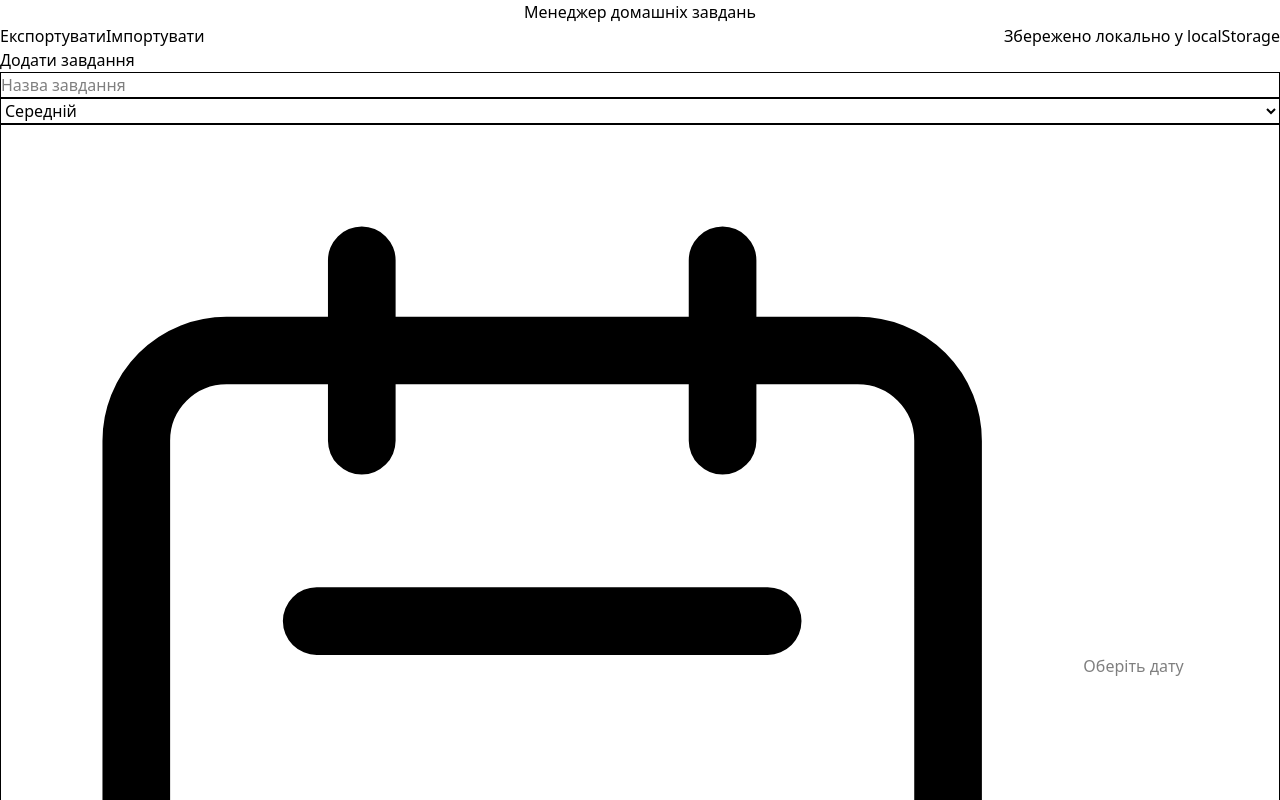
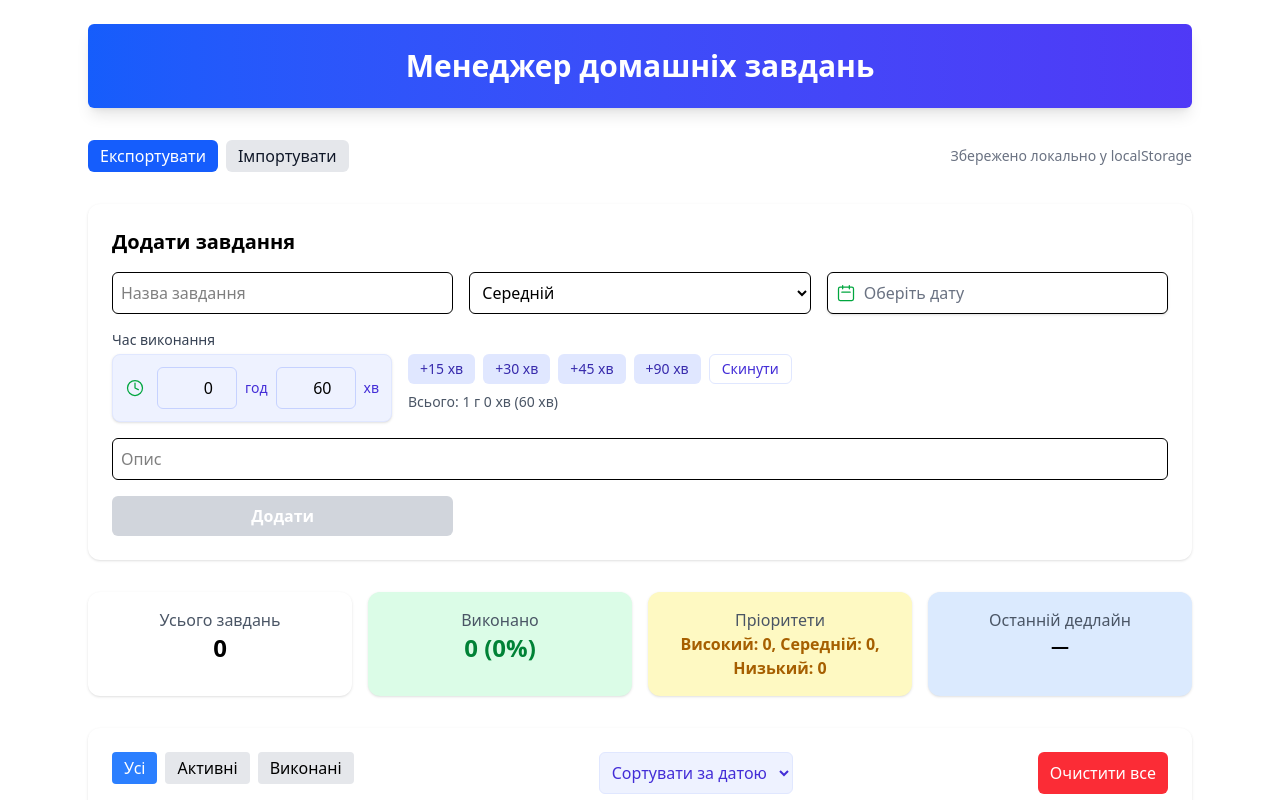
Before and after one commit to difuz1x/KursovaRepository, a React (Vite) app in the folder TaskManager/: page / in a window 1280 px wide. Shown: the top 800 px of the page. Built offline with nearby package versions, Linux system fonts and the light colour scheme.

Commit message:
Revert "chore(theme): add global CSS variables and map indigo shades in tailwind config"
This reverts commit 7a0bec848f15588ff620f88078cdabefa48b358d.

```diff
--- a/TaskManager/src/index.css
+++ b/TaskManager/src/index.css
@@ -1,27 +1 @@
-@import "tailwindcss/preflight";
-
-/* Global theme variables. Change these values to update the app palette.
-	We map Tailwind's `indigo` shades to these CSS vars in tailwind.config.js
-	so existing `bg-indigo-500` / `text-indigo-600` classes will follow these values.
-*/
-:root {
-	/* Primary (indigo) */
-	--color-primary-50:  #eef2ff;
-	--color-primary-100: #e0e7ff;
-	--color-primary-200: #c7d2fe;
-	--color-primary-300: #a5b4fc;
-	--color-primary-400: #818cf8;
-	--color-primary-500: #6366f1;
-	--color-primary-600: #4f46e5;
-	--color-primary-700: #4338ca;
-	--color-primary-800: #3730a3;
-	--color-primary-900: #312e81;
-
-	/* Semantic helpers */
-	--color-warn-50:  #fffbeb;
-	--color-warn-500: #f59e0b; /* amber-500 */
-	--color-warn-600: #d97706;
-}
-
-
-@tailwind utilities;
+@import "tailwindcss";
--- a/TaskManager/tailwind.config.js
+++ b/TaskManager/tailwind.config.js
@@ -5,23 +5,7 @@ export default {
     "./src/**/*.{js,ts,jsx,tsx}",
   ],
   theme: {
-    extend: {
-      colors: {
-        // Map indigo to CSS variables so the palette is configurable via :root vars
-        indigo: {
-          50: 'var(--color-primary-50)',
-          100: 'var(--color-primary-100)',
-          200: 'var(--color-primary-200)',
-          300: 'var(--color-primary-300)',
-          400: 'var(--color-primary-400)',
-          500: 'var(--color-primary-500)',
-          600: 'var(--color-primary-600)',
-          700: 'var(--color-primary-700)',
-          800: 'var(--color-primary-800)',
-          900: 'var(--color-primary-900)'
-        }
-      }
-    },
+    extend: {},
   },
   plugins: [],
 };
```
